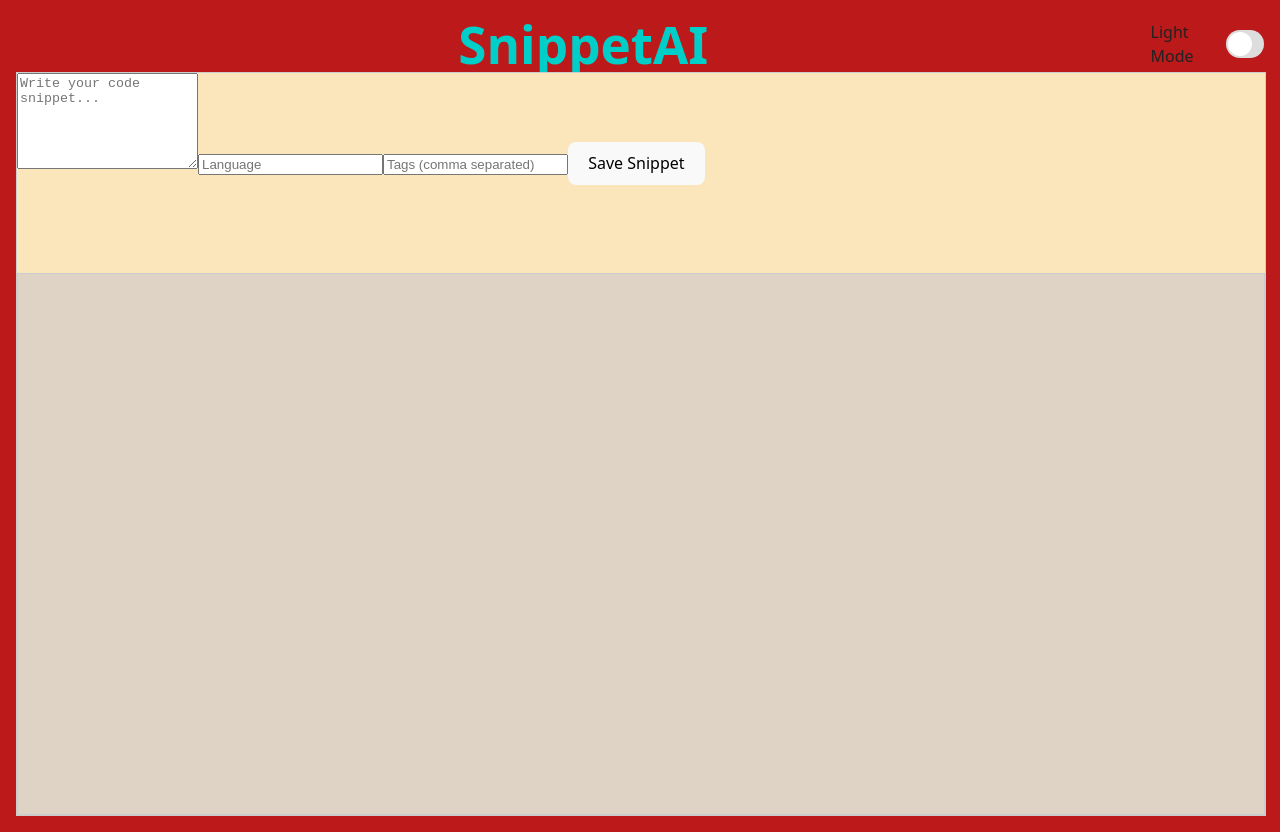
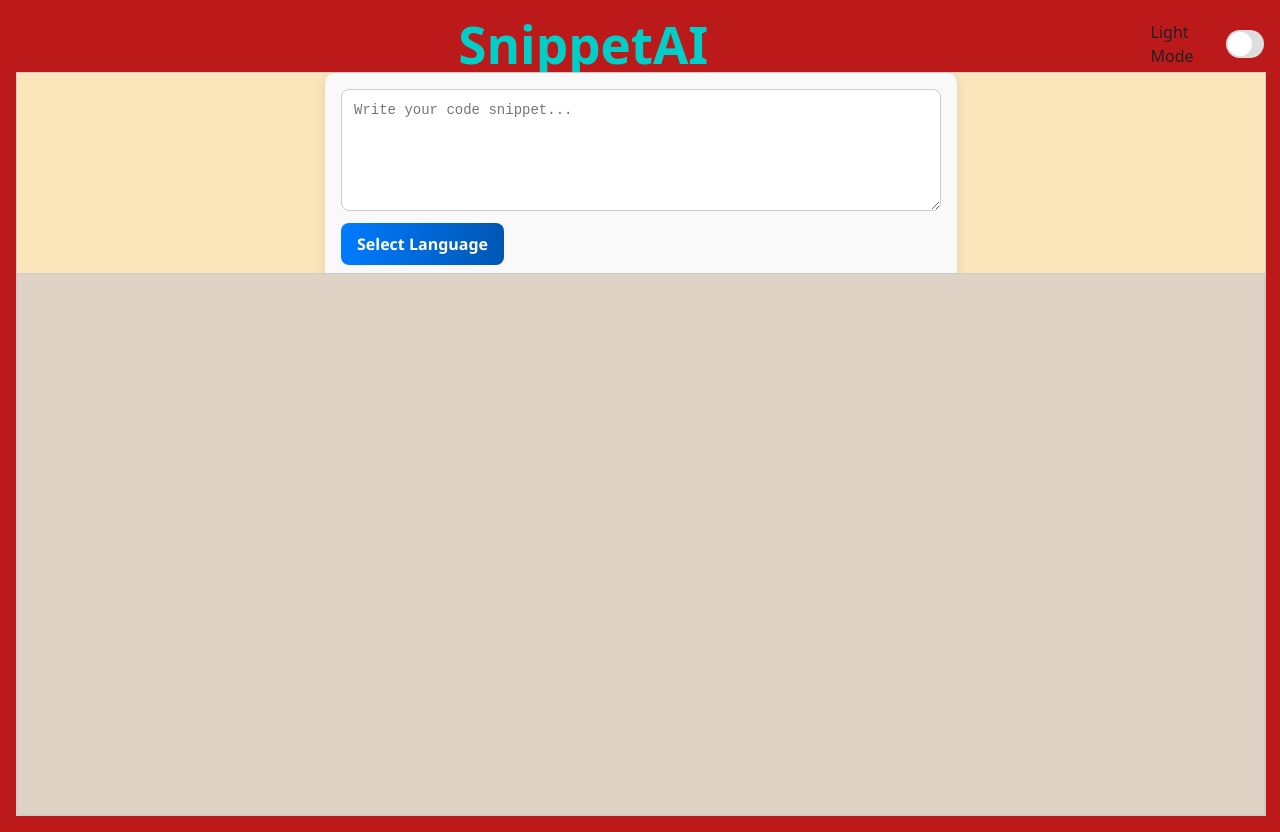
Before and after one commit to shircohen83/SnippetAI, a React (Vite) app: page / in a window 1280 px wide. Built offline with nearby package versions, Linux system fonts and the light colour scheme.

Commit message:
added design

```diff
--- /dev/null
+++ b/src/components/SnippetEditor.css
@@ -0,0 +1,97 @@
+.snippet-editor-container {
+  display: flex;
+  flex-direction: column;
+  gap: 12px;
+  max-width: 600px;
+  margin: 0 auto;
+  padding: 16px;
+  background-color: #f9f9f9;
+  border-radius: 10px;
+  box-shadow: 0 4px 12px rgba(0,0,0,0.1);
+  font-family: 'Segoe UI', Tahoma, Geneva, Verdana, sans-serif;
+}
+
+.snippet-editor-textarea {
+  resize: vertical;
+  padding: 12px;
+  border-radius: 8px;
+  border: 1px solid #ccc;
+  font-family: 'Courier New', Courier, monospace;
+  font-size: 14px;
+  background-color: #fff;
+  transition: border-color 0.2s, box-shadow 0.2s;
+}
+
+.snippet-editor-textarea:focus {
+  outline: none;
+  border-color: #007bff;
+  box-shadow: 0 0 0 2px rgba(0,123,255,0.2);
+}
+
+.snippet-editor-input {
+  padding: 10px 12px;
+  border-radius: 8px;
+  border: 1px solid #ccc;
+  font-size: 14px;
+  transition: border-color 0.2s, box-shadow 0.2s;
+}
+
+.snippet-editor-input:focus {
+  outline: none;
+  border-color: #28a745;
+  box-shadow: 0 0 0 2px rgba(40,167,69,0.2);
+}
+
+.snippet-editor-button {
+  padding: 10px 16px;
+  border: none;
+  border-radius: 8px;
+  background: linear-gradient(90deg, #007bff, #0056b3);
+  color: white;
+  font-weight: bold;
+  cursor: pointer;
+  transition: background 0.2s, transform 0.1s;
+}
+
+.snippet-editor-button:hover {
+  background: linear-gradient(90deg, #0056b3, #003f7f);
+  transform: translateY(-1px);
+}
+
+.snippet-editor-button:active {
+  transform: translateY(0);
+}
+
+/* Dropdown menu styles */
+.snippet-editor-dropdown {
+  position: relative;
+  display: inline-block;
+  width: 200px;
+}
+
+.snippet-editor-menu {
+  position: absolute;
+  bottom: 100%;
+  left: 0;
+  right: 0;
+  max-height: 150px;
+  overflow-y: auto;
+  background: #fff;
+  border: 1px solid #ccc;
+  border-radius: 8px;
+  z-index: 10;
+  padding: 0;
+  margin: 4px 0 0 0;
+  list-style: none;
+  box-shadow: 0 4px 12px rgba(0,0,0,0.1);
+}
+
+.snippet-editor-menu-item {
+  padding: 8px 12px;
+  cursor: pointer;
+  transition: background 0.2s;
+}
+
+.snippet-editor-menu-item:hover {
+  background-color: #f0f0f0;
+}
--- a/src/components/snippetEditor.tsx
+++ b/src/components/snippetEditor.tsx
@@ -1,21 +1,21 @@
-import { useState } from "react"
-import type { DraggableSnippet } from "../types"
+import { useState } from "react";
+import type { DraggableSnippet } from "../types";
+import './SnippetEditor.css';
 
 interface SnippetEditorProps {
-  onSave: (snippet: DraggableSnippet) => void
+  onSave: (snippet: DraggableSnippet) => void;
 }
 
-/**
- * SnippetEditor Component
- * Allows the user to write a code snippet, select its language, and add tags — then save it.
- */
+const languages = ["C", "C++", "Python", "Java", "JS", "JSX", "HTML", "CSS", "TypeScript", "Ruby"];
+
 const SnippetEditor: React.FC<SnippetEditorProps> = ({ onSave }) => {
-  const [code, setCode] = useState("")
-  const [language, setLanguage] = useState("")
-  const [tags, setTags] = useState("")
+  const [code, setCode] = useState("");
+  const [language, setLanguage] = useState("");
+  const [tags, setTags] = useState("");
+  const [menuOpen, setMenuOpen] = useState(false);
 
   const handleSave = () => {
-    if (!code.trim()) return
+    if (!code.trim()) return;
 
     const snippet: DraggableSnippet = {
       id: Date.now().toString(),
@@ -23,39 +23,67 @@ const SnippetEditor: React.FC<SnippetEditorProps> = ({ onSave }) => {
       language,
       tags: tags.split(",").map(t => t.trim()).filter(Boolean),
       createdAt: new Date().toISOString(),
-      // x: Math.floor(Math.random() * 400),
-      // y: Math.floor(Math.random() * 300)
       x: 20,
-      y:20
-    }
+      y: 20,
+    };
 
-    onSave(snippet) // notify parent
+    onSave(snippet);
 
-    setCode("")
-    setLanguage("")
-    setTags("")
-  }
+    setCode("");
+    setLanguage("");
+    setTags("");
+  };
+
+  const handleLanguageSelect = (lang: string) => {
+    setLanguage(lang);
+    setMenuOpen(false);
+  };
 
   return (
-    <>
+    <div className="snippet-editor-container">
       <textarea
+        className="snippet-editor-textarea"
         rows={6}
         value={code}
         onChange={(e) => setCode(e.target.value)}
         placeholder="Write your code snippet..."
       />
+
+      <div className="snippet-editor-dropdown">
+        <button
+          className="snippet-editor-button"
+          onClick={() => setMenuOpen(!menuOpen)}
+        >
+          {language || "Select Language"}
+        </button>
+
+        {menuOpen && (
+          <ul className="snippet-editor-menu">
+            {languages.map((lang) => (
+              <li
+                key={lang}
+                className="snippet-editor-menu-item"
+                onClick={() => handleLanguageSelect(lang)}
+              >
+                {lang}
+              </li>
+            ))}
+          </ul>
+        )}
+      </div>
+
       <input
-        value={language}
-        onChange={(e) => setLanguage(e.target.value)}
-        placeholder="Language"
-      />
-      <input
+        className="snippet-editor-input"
         value={tags}
         onChange={(e) => setTags(e.target.value)}
         placeholder="Tags (comma separated)"
       />
-      <button onClick={handleSave}>Save Snippet</button>
-    </>
-  )
-}
-export { SnippetEditor }
+
+      <button className="snippet-editor-button" onClick={handleSave}>
+        Save Snippet
+      </button>
+    </div>
+  );
+};
+
+export { SnippetEditor };
```
